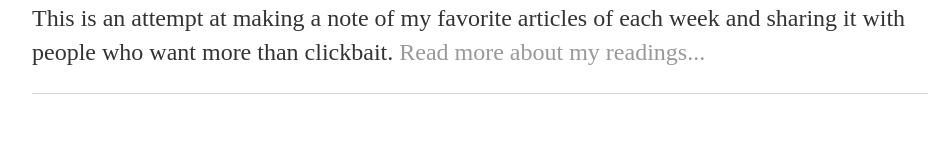
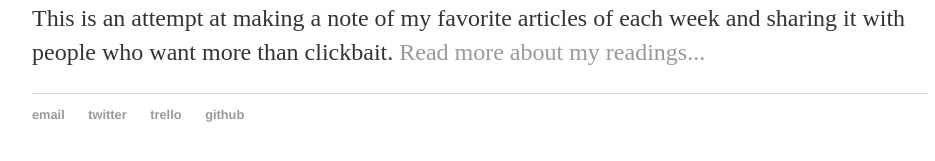
Before and after one commit to hsureads/hsureads.github.io-original, a Jekyll site: the page built from index.html, in a window 1280 px wide. Shown: the part 214-375 px from the top of the page, without its empty margins (160-1095 px from the left). Built offline with Jekyll 4.4.1, drawn with Linux system fonts in a browser that asks for light colours.

Commit message:
Update default.html

```diff
--- a/_layouts/default.html
+++ b/_layouts/default.html
@@ -18,8 +18,13 @@
 			{{ content }}
 
 			</div><!-- /.container -->
-			<footer>
-          {% include svg-icons.html %}
-  			</footer>
-		</body>
-	</html>
+          <footer>
+    		<ul>
+        		<li><a href="mailto:tchsu1@gmail.com">email</a></li>
+			<li><a href="https://twitter.com/thsubox">twitter</a></li>
+			<li><a href="https://trello.com/hsureads">trello</a></li>
+        		<li><a href="https://github.com/hsureads">github</a></li>
+			</ul>
+		</footer>
+	</body>
+</html>
```
